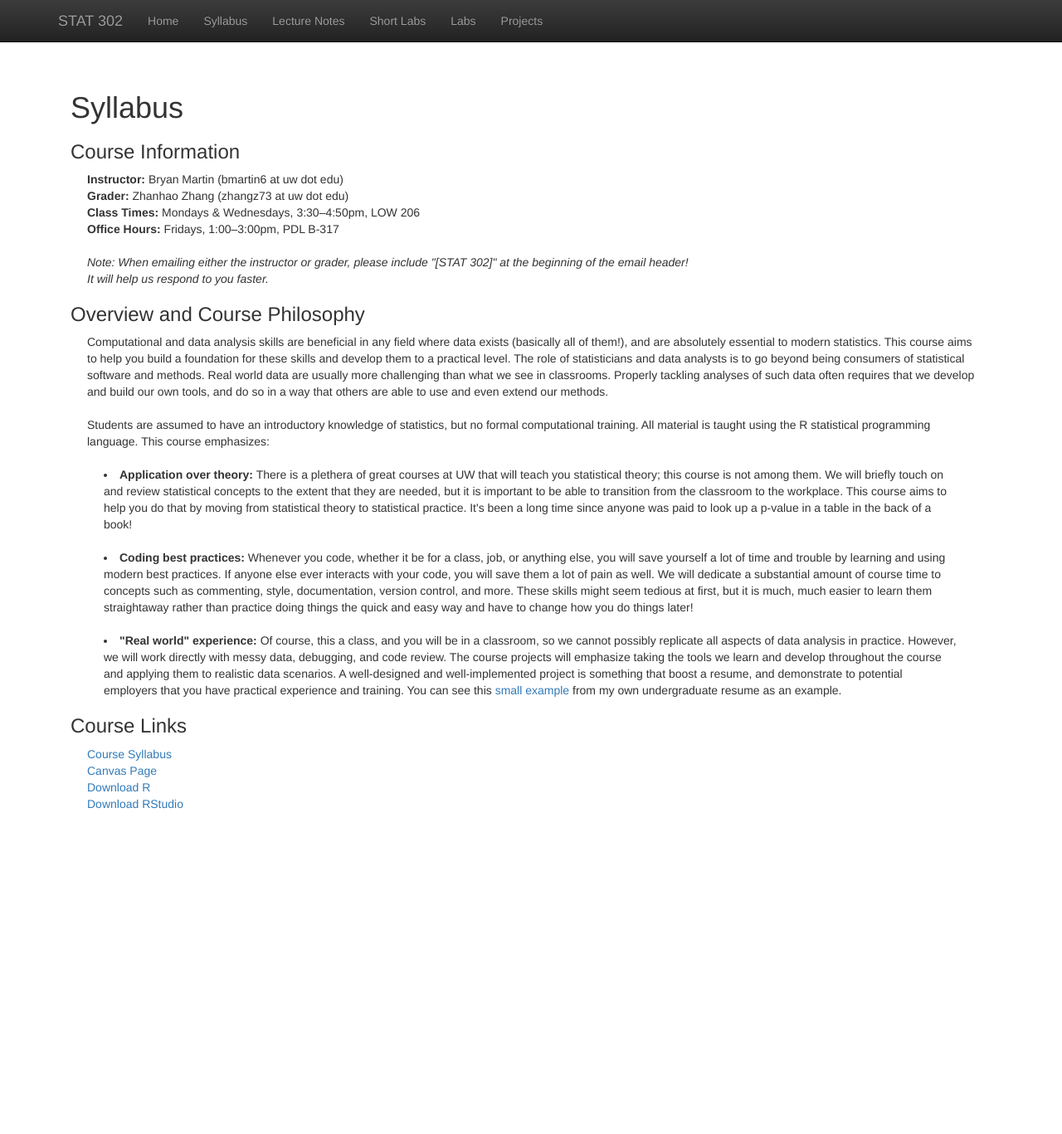
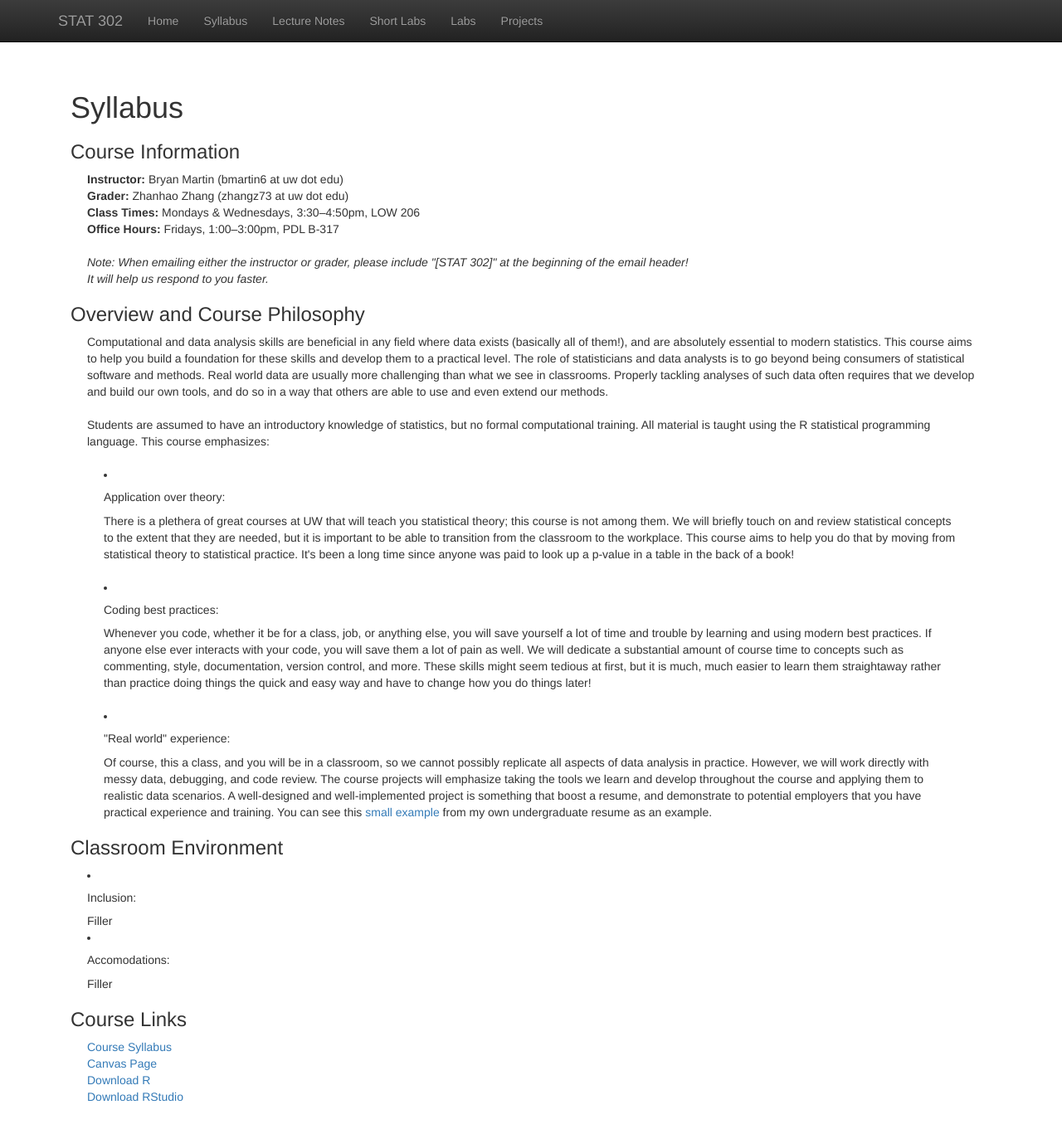
Before and after one commit to bryandmartin/STAT302, a Jekyll site: the page built from syllabus.html, in a window 1280 px wide and 1372 px high. Shown: the top 1367 px of the window at 83% size. Built offline with Jekyll 4.4.1, drawn with Linux system fonts in a browser that asks for light colours; nearby versions of some CDN libraries; library files that are not in the unit come from our copies.

Commit message:
Update syllabus.html

```diff
--- a/syllabus.html
+++ b/syllabus.html
@@ -36,14 +36,14 @@ title:  'Syllabus'
   <br/><br/>
   Students are assumed to have an introductory knowledge of statistics, but no formal computational training.
   All material is taught using the R statistical programming language. This course emphasizes: <br/><br/>
-  <li style="padding:0px;margin:0px 40px 0px;"> <b>Application over theory:</b>
+  <li style="padding:0px;margin:0px 40px 0px;"> <h5>Application over theory:</h5>
     There is a plethera of great courses at UW that will teach you statistical theory; this course is not among them.
     We will briefly touch on and review statistical concepts to the extent that they are needed,
     but it is important to be able to transition from the classroom to the workplace.
     This course aims to help you do that by moving from statistical theory to statistical practice.
     It's been a long time since anyone was paid to look up a p-value in a table in the back of a book!
   </li><br/>
-  <li style="padding:0px;margin:0px 40px 0px;"> <b>Coding best practices:</b>
+  <li style="padding:0px;margin:0px 40px 0px;"> <h5>Coding best practices:</h5>
     Whenever you code, whether it be for a class, job, or anything else,
     you will save yourself a lot of time and trouble by learning and using modern best practices.
     If anyone else ever interacts with your code, you will save them a lot of pain as well.
@@ -52,7 +52,7 @@ title:  'Syllabus'
     These skills might seem tedious at first, but it is much, much easier to learn them straightaway rather than
     practice doing things the quick and easy way and have to change how you do things later!
   </li><br/>
-  <li style="padding:0px;margin:0px 40px 0px;"> <b>"Real world" experience:</b>
+  <li style="padding:0px;margin:0px 40px 0px;"> <h5>"Real world" experience:</h5>
     Of course, this a class, and you will be in a classroom,
     so we cannot possibly replicate all aspects of data analysis in practice.
     However, we will work directly with messy data, debugging, and code review.
@@ -63,6 +63,14 @@ title:  'Syllabus'
     You can see this <a class="active" href="images/projectresume.png">small example</a> from my own undergraduate resume as an example.
   </li>
 </p>
+
+<h3> Classroom Environment </h3>
+  <li style="padding:0px;margin:0px 20px 0px;"> <h5>Inclusion:</h5>
+    Filler</li>
+    <li style="padding:0px;margin:0px 20px 0px;"> <h5>Accomodations:</h5>
+      Filler</li>
+
+
 
 <h3> Course Links </h3>
   <p class="content" style="padding:0px;margin:0px 20px 0px;">
```
